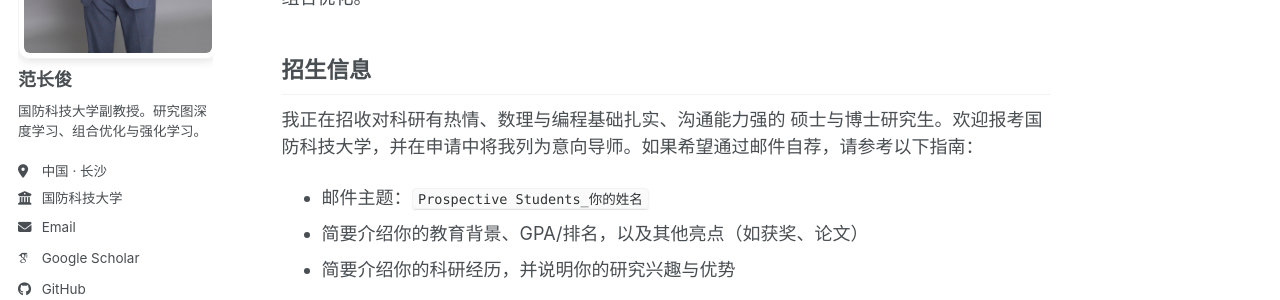
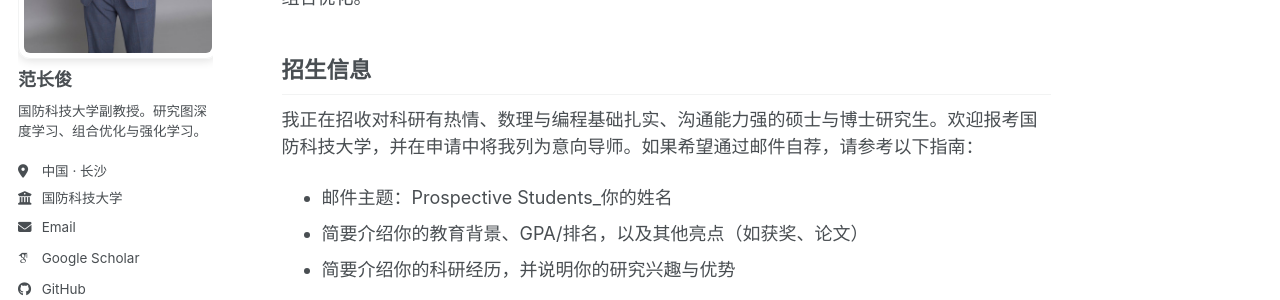
Before and after one commit to fanchangjun/fanchangjun.github.io, a Jekyll site: the page built from _pages/about.md, in a window 1280 px wide and 900 px high. Shown: the part 336-636 px from the top of the window. Built offline with Jekyll 4.4.1, drawn with Linux system fonts in a browser that asks for light colours; some web fonts are replaced; a script bundle is joined from its source files by our own code; library files that are not in the unit come from our copies.

```diff
--- a/_pages/about.md
+++ b/_pages/about.md
@@ -25,9 +25,9 @@ I am currently an Associate Professor at the College of Systems Engineering, Nat
 
 <div class="lang-zh" markdown="1">
 
-我正在招收对科研有热情、数理与编程基础扎实、沟通能力强的 硕士与博士研究生。欢迎报考国防科技大学，并在申请中将我列为意向导师。如果希望通过邮件自荐，请参考以下指南：
+我正在招收对科研有热情、数理与编程基础扎实、沟通能力强的硕士与博士研究生。欢迎报考国防科技大学，并在申请中将我列为意向导师。如果希望通过邮件自荐，请参考以下指南：
 
-- 邮件主题：`Prospective Students_你的姓名`
+- 邮件主题：Prospective Students_你的姓名
 - 简要介绍你的教育背景、GPA/排名，以及其他亮点（如获奖、论文）
 - 简要介绍你的科研经历，并说明你的研究兴趣与优势
 
@@ -37,7 +37,7 @@ I am currently an Associate Professor at the College of Systems Engineering, Nat
 
 I am now recruiting Master and PhD students who are passionate about research, strong in maths and programming, and strong in communication skills. You are encouraged to apply to NUDT and mention me as your potential mentor. If you would like to introduce yourself via email, a guideline is provided below:
 
-- Subject line: `Prospective Students_YourName`
+- Subject line: Prospective Students_YourName
 - Briefly introduce your education background, your GPA/Rank, and other highlights (e.g., awards and publications).
 - Briefly introduce your research experience, and explain your general research interests and strengths.
 
```
